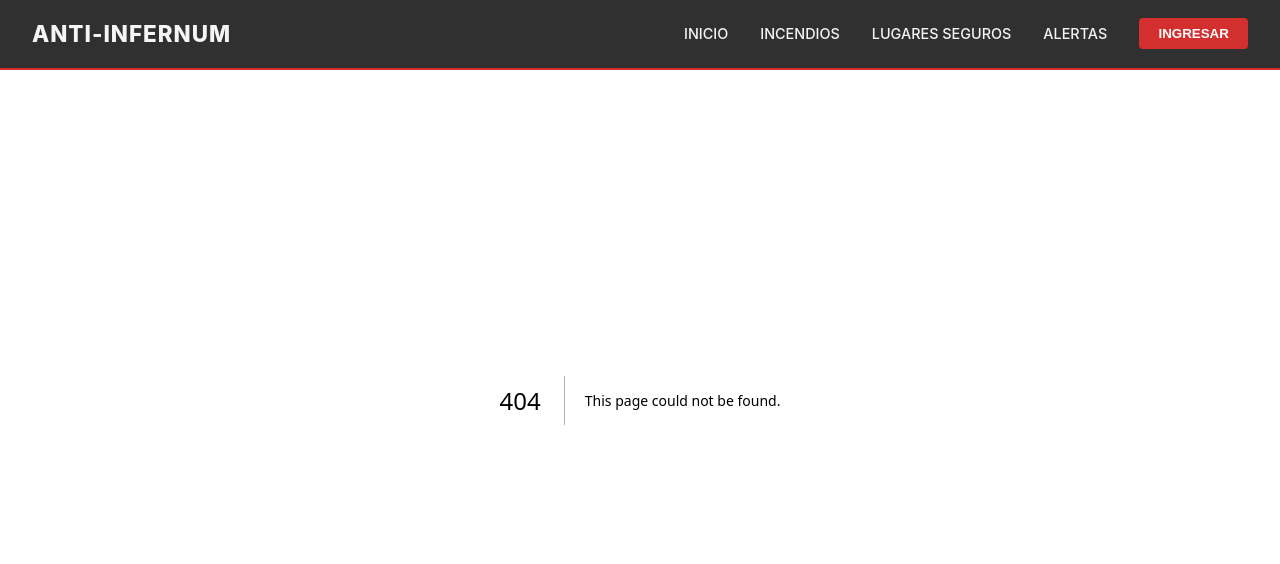
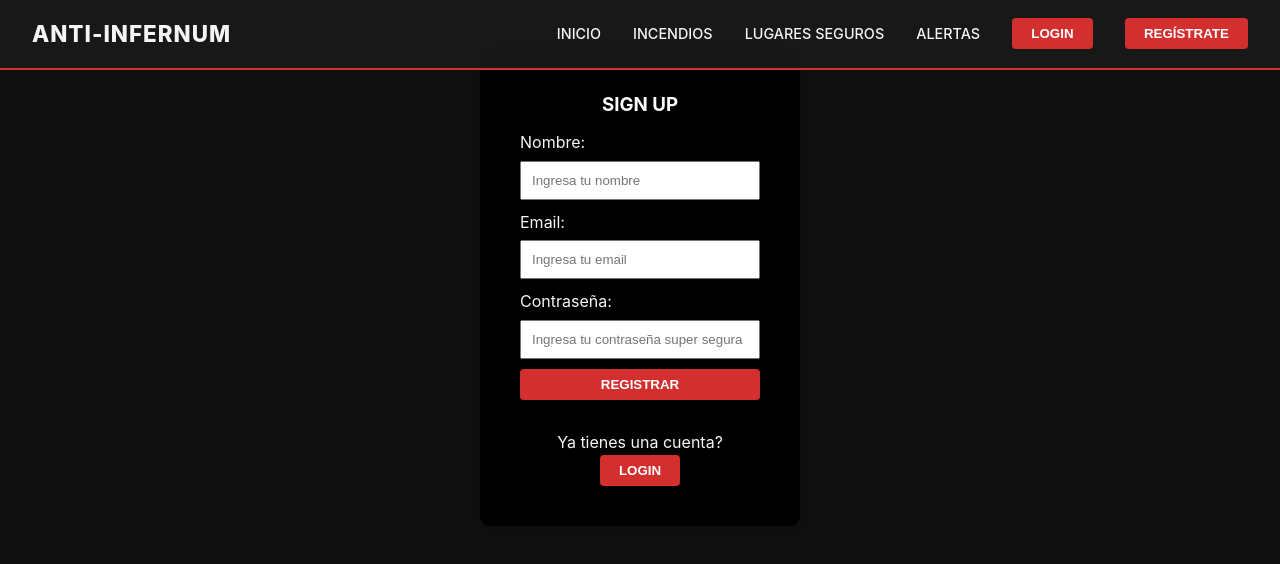
Before and after one commit to wachin434/anti-infernum-front, a Next.js app: page /register in a window 1280 px wide. Before the commit this address had no page. Shown: the top 564 px of the page. Built offline with nearby package versions, Linux system fonts and the light colour scheme.

Commit message:
creación página register

```diff
--- a/src/app/globals.css
+++ b/src/app/globals.css
@@ -1,9 +1,8 @@
-/* Variables de color basadas en incendios y tecnología */
 :root {
-  --primary-red: #d32f2f;      /* Alerta y fuego */
-  --secondary-orange: #ff9800;  /* Prevención y calor */
-  --dark-bg: #1a1a1a;          /* Fondo institucional moderno */
-  --accent-blue: #2196f3;      /* Tecnología y agua/emergencia */
+  --primary-red: #d32f2f;
+  --secondary-orange: #ff9800;
+  --dark-bg: #1a1a1a;
+  --accent-blue: #2196f3;
   --text-light: #f5f5f5;
   --text-dark: #333333;
   --success: #4caf50;
@@ -17,7 +16,7 @@
 
 body {
   font-family: 'Inter', -apple-system, sans-serif;
-  background-color: #0f0f0f; /* Un tono más oscuro para resaltar los colores */
+  background-color: #0f0f0f;
   color: var(--text-light);
   line-height: 1.6;
   min-height: 100vh;
@@ -28,7 +27,7 @@ a {
   text-decoration: none;
 }
 
-/* Scrollbar personalizada con estilo de 'fuego' */
+
 ::-webkit-scrollbar {
   width: 8px;
 }
--- a/src/app/layout.js
+++ b/src/app/layout.js
@@ -10,7 +10,7 @@ export default function RootLayout({ children }) {
   return (
     <html lang="es">
       <body>
-        <Navbar /> {/* <--- ESTA LÍNEA ES LA QUE FALTA */}
+        <Navbar />
         {children}
       </body>
     </html>
--- /dev/null
+++ b/src/app/register/page.jsx
@@ -0,0 +1,72 @@
+'use client';
+
+import { useState } from 'react';
+import Link from 'next/link';
+import styles from '../../styles/register.module.css';
+import { addUser, findUserByEmail } from '../../data/users';
+//esto era para probar usuarios locales, pero no alcanzamos a hacerlo xd 👀👀👀
+//necesito contexto de ese void
+
+export default function RegisterPage() {
+  const [name, setName] = useState('');
+  const [email, setEmail] = useState('');
+  const [password, setPassword] = useState('');
+  const [error, setError] = useState('');
+
+  const handleRegister = () => {
+    const exists = findUserByEmail(email);
+
+    if (exists) {
+      setError('Este correo ya está registrado. Inicia sesión.');
+      return;
+    }
+
+    addUser({ name, email, password });
+    setError('');
+    alert('Registro exitoso');
+  };
+
+  return (
+    <div className={styles.addUser}>
+      <h3>Sign Up</h3>
+
+      <form className={styles.addUserForm}>
+        <div className={styles.inputGroup}>
+          <label>Nombre:</label>
+          <input
+            type="text"
+            placeholder="Ingresa tu nombre"
+            onChange={(e) => setName(e.target.value)}
+          />
+
+          <label>Email:</label>
+          <input
+            type="email"
+            placeholder="Ingresa tu email"
+            onChange={(e) => setEmail(e.target.value)}
+          />
+
+          <label>Contraseña:</label>
+          <input
+            type="password"
+            placeholder="Ingresa tu contraseña super segura 👌"
+            onChange={(e) => setPassword(e.target.value)}
+          />
+
+          {error && <p className={styles.error}>{error}</p>}
+
+          <button type="button" className={styles.loginBtn} onClick={handleRegister}>
+            Registrar
+          </button>
+        </div>
+      </form>
+
+      <div className={styles.login}>
+        <p>Ya tienes una cuenta?</p>
+        <button className={styles.loginBtn}>
+            Login
+        </button>
+      </div>
+    </div>
+  );
+}
--- a/src/components/atoms/button.jsx
+++ b/src/components/atoms/button.jsx
@@ -20,3 +20,5 @@ export default function Button({ children, onClick, className }) {
         </button>
     );
 }
+//naaaa matias te pasaste loco 🥵🥵🥵🥵🥵
+//si necesitas más ideas para alentar a tus compañeros, ¡hazmelo saber! Estoy aquí para ayudarte a motivar a tu equipo. ¡Vamos, que juntos pueden lograr grandes cosas! 🚀🔥
--- a/src/components/organisms/navbar.jsx
+++ b/src/components/organisms/navbar.jsx
@@ -1,3 +1,4 @@
+import Link from 'next/link';
 import styles from '../../styles/navbar.module.css';
 
 export default function Navbar() {
@@ -7,13 +8,20 @@ export default function Navbar() {
         Anti-Infernum
       </div>
       <div className={styles.navLinks}>
-        <div className={styles.link}>Inicio</div>
+        <Link href="/">
+          <div className={styles.link}>Inicio</div>
+        </Link>
         <div className={styles.link}>Incendios</div>
         <div className={styles.link}>Lugares Seguros</div>
         <div className={styles.link}>Alertas</div>
         <button className={styles.loginBtn}>
-          Ingresar
+            Login
         </button>
+        <Link href="/register">
+          <button className={styles.loginBtn}>
+            Regístrate
+          </button>
+        </Link>
       </div>
     </nav>
   );
--- /dev/null
+++ b/src/data/users.js
@@ -0,0 +1,11 @@
+export const users = [
+  { email: "admin@example.com", password: "123456", name: "Admin" }
+];
+
+export const addUser = (user) => {
+  users.push(user);
+};
+
+export const findUserByEmail = (email) => {
+  return users.find((u) => u.email === email);
+};
--- /dev/null
+++ b/src/styles/register.module.css
@@ -0,0 +1,55 @@
+.addUser{
+    width: 25%;
+    margin: 50px auto;
+    background-color: rgb(0, 0, 0);
+    padding: 40px;
+    border-radius: 10px;
+    box-shadow: 1px 1px 8px rgba(0,0,0,0.065);
+}
+
+
+
+.addUserForm .inputGroup{
+    width: 100%;
+    display: flex;
+    flex-direction: column;
+}
+
+.addUserForm .inputGroup label {
+    margin-top: 10px;
+}
+
+.addUserForm .inputGroup input {
+    margin-top: 5px;
+    padding: 10px;
+}
+
+.inputGroup button{
+    margin-top: 10px;
+}
+
+.login{
+    margin-top: 30px;
+    text-align: center;
+}
+
+.loginBtn {
+  background-color: var(--primary-red);
+  color: white;
+  padding: 0.5rem 1.2rem;
+  border: none;
+  border-radius: 4px;
+  font-weight: 600;
+  text-transform: uppercase;
+  cursor: pointer;
+  transition: background 0.3s ease;
+}
+
+.addUser h3{
+    text-align: center;
+    font-weight: bold;
+    color: white;
+    text-transform: uppercase;
+    text-shadow: 1px 1px 8px rgba(0,0,0,0.065);
+
+}
```
Also changed, not shown: src/app/home.jsx (added, +30 -0 lines), src/app/page.js (+3 -30 lines), src/styles/home.module.css (renamed from src/app/page.module.css), 1 other file (tests, documents, lock files or other folders).
